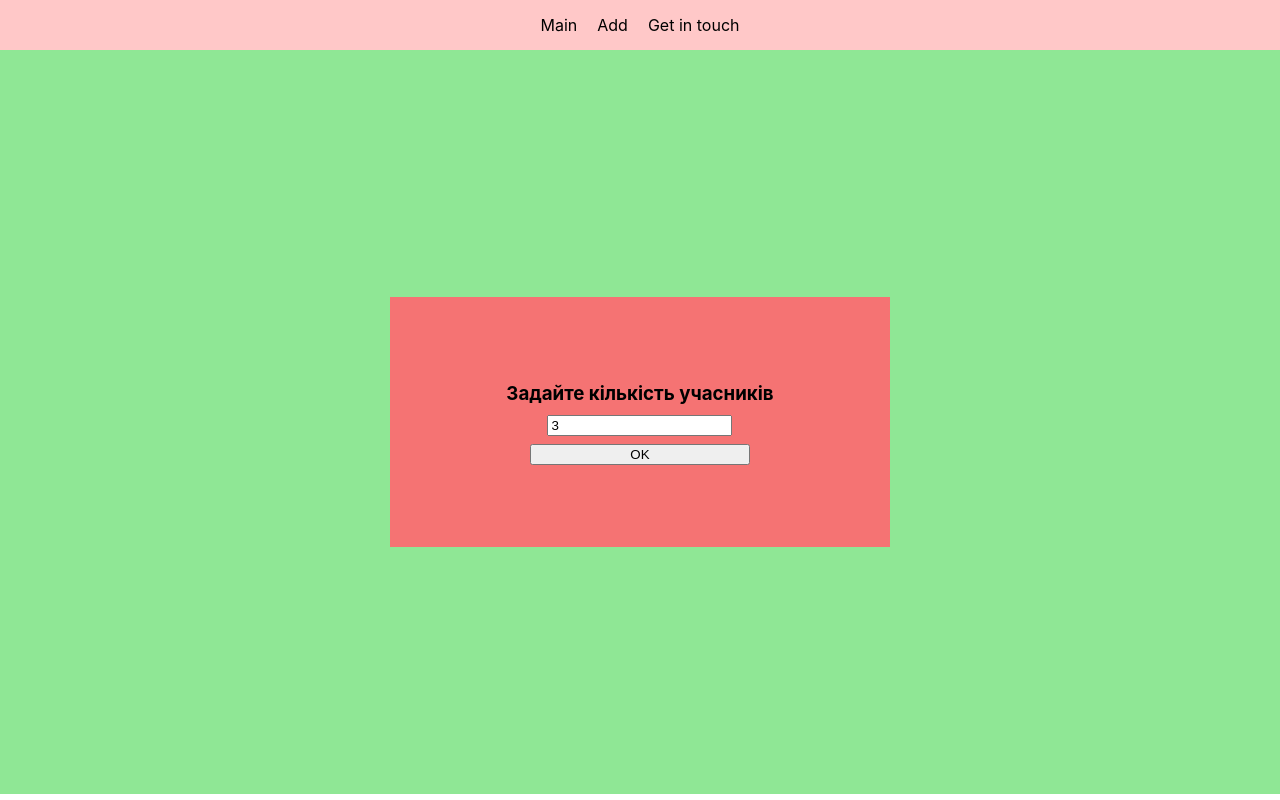
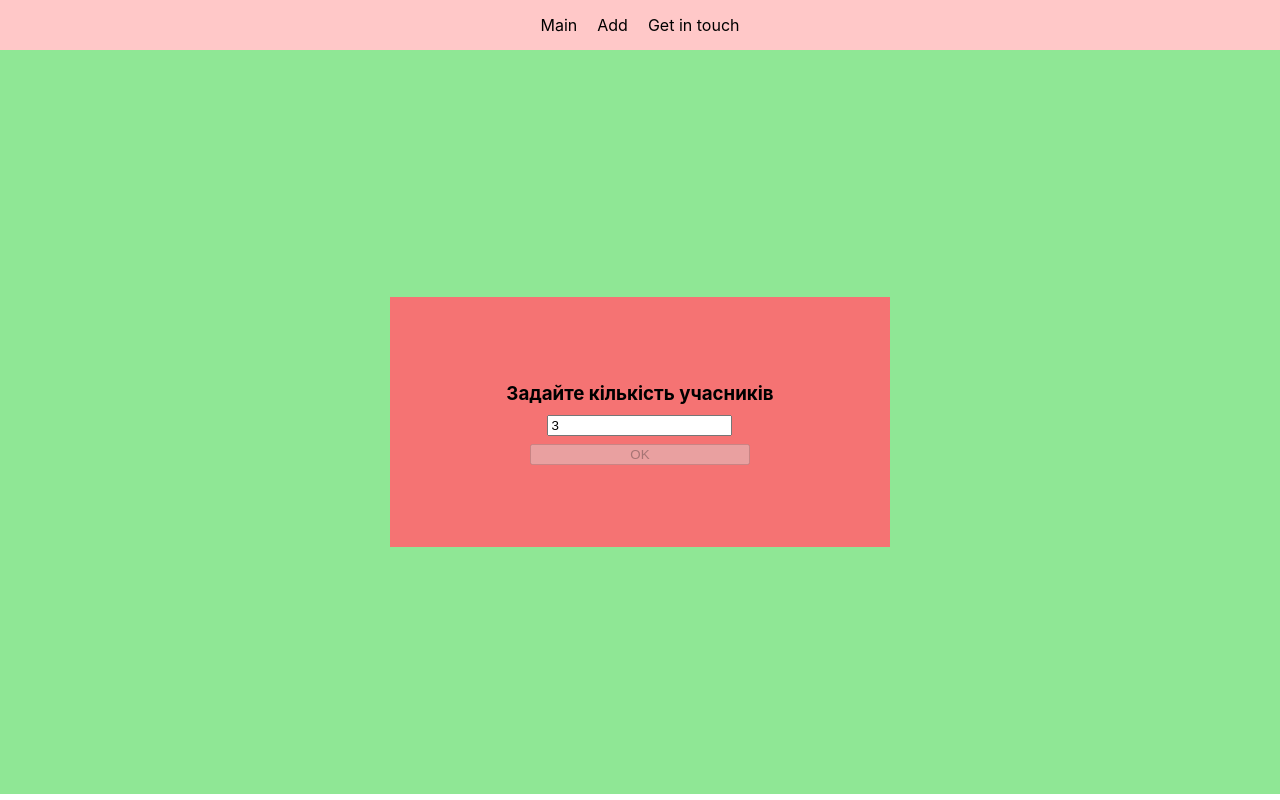
Before and after one commit to Kolterg/secret-santa-t, a React (Create React App) app: page /add in a window 1280 px wide. Built offline with nearby package versions, Linux system fonts and the light colour scheme.

Commit message:
Finish validators

```diff
--- a/src/app/pages/add/add.js
+++ b/src/app/pages/add/add.js
@@ -1,6 +1,6 @@
 import './add.css';
 
-import { useState } from 'react';
+import { useEffect, useState } from 'react';
 import AddUserData from './component/addUsersDataComponent';
 import emailjs from '@emailjs/browser';
 import CryptoJS from "crypto-js";
@@ -22,10 +22,12 @@ export default function Add() {
     function add() {
         return <div className='contentAddPage'>
             <h3>Задайте кількість учасників</h3>
-            <input type={'number'} name={'inputUsersCount'} min={'2'} placeholder={'Введить кілкість учасників'} value={usersCount} onChange={e => setUsersCount(e.target.value)} />
-            <button onClick={() => setUsersAreDefined(true)}>OK</button>
+            <input type={'number'} name={'inputUsersCount'} min={'3'} placeholder={'Введить кілкість учасників'} value={usersCount} onChange={e => setUsersCount(e.target.value)} />
+            <button id={'usCountBtn'} onClick={() => setUsersAreDefined(true)}>OK</button>
         </div>
     }
+
+    useEffect(() => {usersCount < 3? document.getElementById('usCountBtn').disabled = false: document.getElementById('usCountBtn').disabled = true}, usersCount)
 
     let countArr = [];
 
@@ -48,8 +50,7 @@ export default function Add() {
                 <button onClick={() => {
                     randomUsers();
                     createSantaList();
-                    // santaList.map(value => sendEmail(value))
-                    popupOpen('popup')
+                    popupOpen('popup');
                 }}>Підтвердити</button>
             </div>
         </div>
@@ -100,23 +101,18 @@ export default function Add() {
     // }
 
     function randomUsers() {
-
         for (let i = 0; i < users.length; i++) {
             const j = Math.floor(Math.random() * users.length);
             [users[i], users[j]] = [users[j], users[i]];
         }
-        console.log(users);
     }
 
     function createSantaList() {
-
         for (let i = 0; i < users.length; i++) {
-            let sender = users[i];
+            const sender = users[i];
             let receiver = users[(i + 1) % users.length];
-            santaList[i] = { receiver_name: receiver.name, receiver_email: receiver.email, sender_name: sender.name, sender_email: encryptData(sender.email), massage: '' }
+            santaList[i] = { receiver_name: receiver.name, receiver_email: receiver.email, sender_name: sender.name, sender_email: encryptData(sender.email), massage: '' };
             console.log(santaList[i]);
-            // console.log('sender: ', users[i].user_name);
-            // console.log('receiver: ', users[(i + 1) % users.length].user_name);
         }
     }
 
@@ -128,6 +124,15 @@ export default function Add() {
             }, (error) => {
                 console.log(error.text);
             });
+    };
+
+    const encryptData = (value) => {
+        const data = CryptoJS.AES.encrypt(
+            JSON.stringify(value),
+            secretPass
+        ).toString();
+
+        return data;
     };
 
     //---------------------------------------------------------------------------------------------------------------------
@@ -222,21 +227,6 @@ export default function Add() {
 
     //-----------------------------------------------------------------------------------------------------------------
 
-    const encryptData = (value) => {
-        const data = CryptoJS.AES.encrypt(
-            JSON.stringify(value),
-            secretPass
-        ).toString();
-
-        return data;
-    };
-
-    const decryptData = (value) => {
-        const bytes = CryptoJS.AES.decrypt(value, secretPass);
-        const data = JSON.parse(bytes.toString(CryptoJS.enc.Utf8));
-        return data;
-    };
-
     return (
         <div className='add'>
             {usersAreDefined ? usersRegistration() : add()}
```
